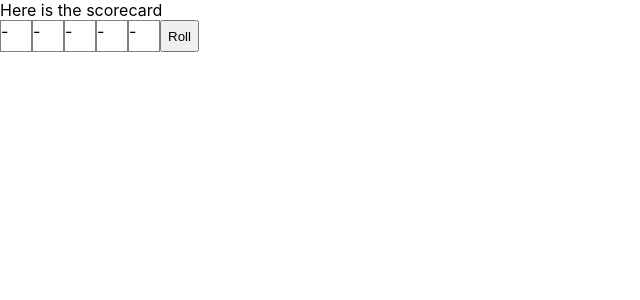
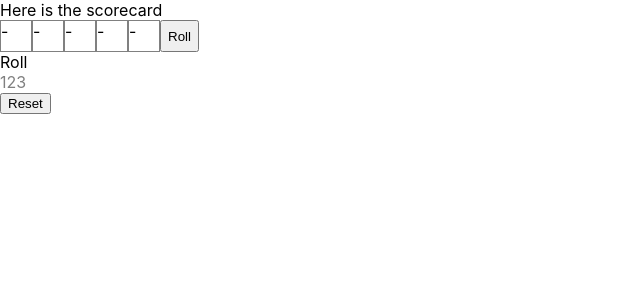
Before and after one commit to aamharris/yahtzee-react, a React (Create React App) app: page / in a window 1280 px wide. Shown: the top 300 px of the page, without its empty margins (0-640 px from the left). Built offline with nearby package versions, Linux system fonts and the light colour scheme.

Commit message:
add roll cound and disable when on roll 3

```diff
--- a/src/App.tsx
+++ b/src/App.tsx
@@ -17,18 +17,36 @@ function App() {
   }
 
   const [dice, setDice] = useState<YahtzeeDice[]>(initDice);
+  const [rollCount, setRollCount] = useState<number>(0);
 
+  const resetRollCount = () => {
+    setRollCount(0);
+  }
 
   return (
     <div>
       <Scorecard />
       <DiceContainer dice={dice}
-        onDiceRolled={(allDice) => {setDice(allDice)}}
+        onDiceRolled={(allDice) => {
+          setDice(allDice);
+          let currentRoll = rollCount + 1;
+          setRollCount(currentRoll);
+        }}
+        canRollDice={rollCount !== 3}
         onDiceClicked={(selectedDice) => {
           let diceCopy = dice.slice();
           diceCopy[selectedDice.id].isLocked = !diceCopy[selectedDice.id].isLocked;
           setDice(diceCopy);
       }} />
+      <div>
+        <div>Roll</div>
+        <div style={{display: 'flex'}}>
+          <div style={{color: rollCount === 1 ? 'red' : 'gray'}}>1</div>
+          <div style={{color: rollCount === 2 ? 'red' : 'gray'}}>2</div>
+          <div style={{color: rollCount === 3 ? 'red' : 'gray'}}>3</div>
+        </div>
+        <button onClick={resetRollCount}>Reset</button>
+      </div>
     </div>
   );
 }
--- a/src/dice-container/index.tsx
+++ b/src/dice-container/index.tsx
@@ -2,11 +2,12 @@ import { YahtzeeDice } from "../App"
 
 type DiceContainerProps = {
     dice: YahtzeeDice[],
+    canRollDice: boolean;
     onDiceRolled: (dice: YahtzeeDice[]) => void;
     onDiceClicked: (selectedDice: YahtzeeDice) => void;
 }
 
-export default function DiceContainer({ dice, onDiceRolled, onDiceClicked }: DiceContainerProps) {
+export default function DiceContainer({ dice, canRollDice, onDiceRolled, onDiceClicked }: DiceContainerProps) {
     const rollDice = (): void => {
         const diceRoll: YahtzeeDice[] = dice.map((d) => {
             if (!d.isLocked) {
@@ -23,11 +24,12 @@ export default function DiceContainer({ dice, onDiceRolled, onDiceClicked }: Dic
         {dice.map((d: YahtzeeDice) => {
             return <div
                 key={d.id}
+                data-testid={`dice-${d.id}`}
                 onClick={() => onDiceClicked(d)}
                 style={{ width: '30px', height: '30px', border: `1px solid ${d.isLocked ? 'yellow' : 'gray'}` }}>
                 {d.value ?? '-'}
             </div>
         })}
-        <button onClick={rollDice}>Roll</button>
+        <button onClick={rollDice} disabled={!canRollDice}>Roll</button>
     </div>
 }
```
Also changed, not shown: 1 other file (tests, documents, lock files or other folders).
